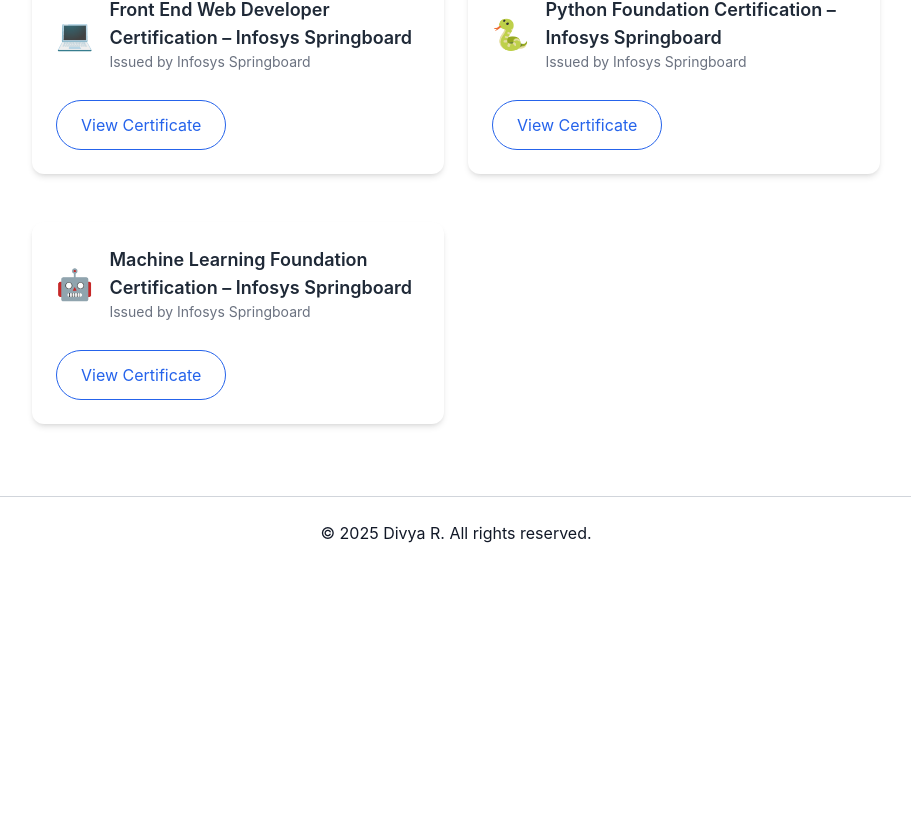
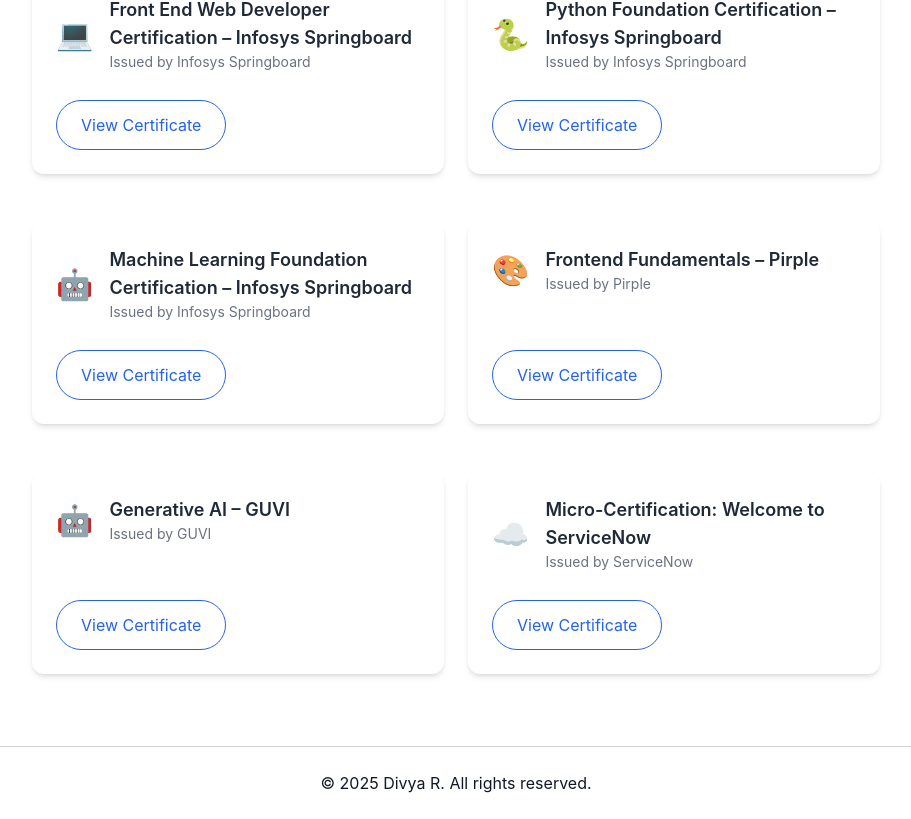
Before and after one commit to Divya22022004/Divya_Portfolio, a Next.js app: page /certifications in a window 1280 px wide. Shown: the part 692-1511 px from the top of the page, without its empty margins (184-1095 px from the left). Before the commit the page ends 1261 px from the top, so only its background shows below. Built offline with nearby package versions, Linux system fonts and the light colour scheme.

Commit message:
Update page.tsx

```diff
--- a/app/certifications/page.tsx
+++ b/app/certifications/page.tsx
@@ -45,6 +45,24 @@
       url: "https://drive.google.com/file/d/1oVjhaehFYQF4-bHOCX4qZoqa0SfNcjQI/view",
       issuer: "Infosys Springboard",
       icon: "🤖"
+    },
+    {
+      name: "Frontend Fundamentals – Pirple",
+      url: "https://drive.google.com/file/d/1MfBOI1xdjbFD2YwOYogxAzNuYrlMwT_P/view?usp=drive_link",
+      issuer: "Pirple",
+      icon: "🎨"
+    },
+    {
+      name: "Generative AI – GUVI",
+      url: "https://drive.google.com/file/d/1paX-m0xV46JYTGzNC840t4R9aLJ1sMAm/view?usp=sharing",
+      issuer: "GUVI",
+      icon: "🤖"
+    },
+    {
+      name: "Micro-Certification: Welcome to ServiceNow",
+      url: "https://drive.google.com/file/d/1HBBKRMOsCgMua4IpZ4h-Q7je75HZF1eU/view?usp=sharing",
+      issuer: "ServiceNow",
+      icon: "☁️"
     }
   ];
 
@@ -53,6 +71,7 @@
       <h1 className="text-4xl font-extrabold text-center mb-8 text-green-600 dark:text-green-400 transition duration-300">
         🎓 Certifications
       </h1>
+
       <div className="grid sm:grid-cols-2 gap-6">
         {certs.map((cert, index) => (
           <div
@@ -60,12 +79,21 @@
             className="card flex flex-col justify-between hover:shadow-lg transition-transform hover:scale-105"
           >
             <div className="flex items-center gap-4 mb-3">
-              <span className="text-3xl">{cert.icon || <FaCertificate />}</span>
+              <span className="text-3xl">
+                {cert.icon || <FaCertificate />}
+              </span>
+
               <div>
-                <p className="text-lg font-semibold text-gray-800 dark:text-gray-100">{cert.name}</p>
-                <p className="text-sm text-gray-500 dark:text-gray-400">Issued by {cert.issuer}</p>
+                <p className="text-lg font-semibold text-gray-800 dark:text-gray-100">
+                  {cert.name}
+                </p>
+
+                <p className="text-sm text-gray-500 dark:text-gray-400">
+                  Issued by {cert.issuer}
+                </p>
               </div>
             </div>
+
             <a
               href={cert.url}
               target="_blank"
```
